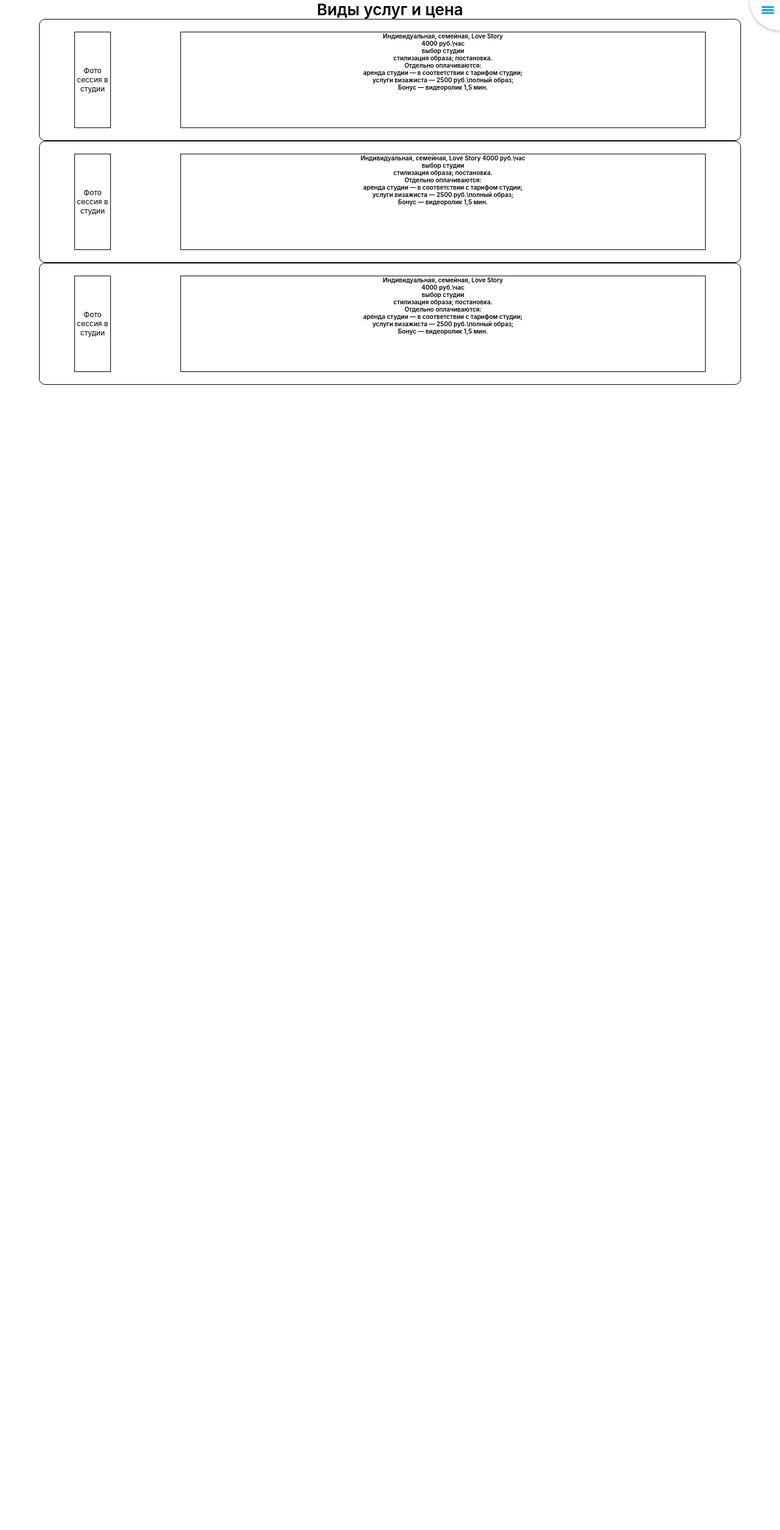
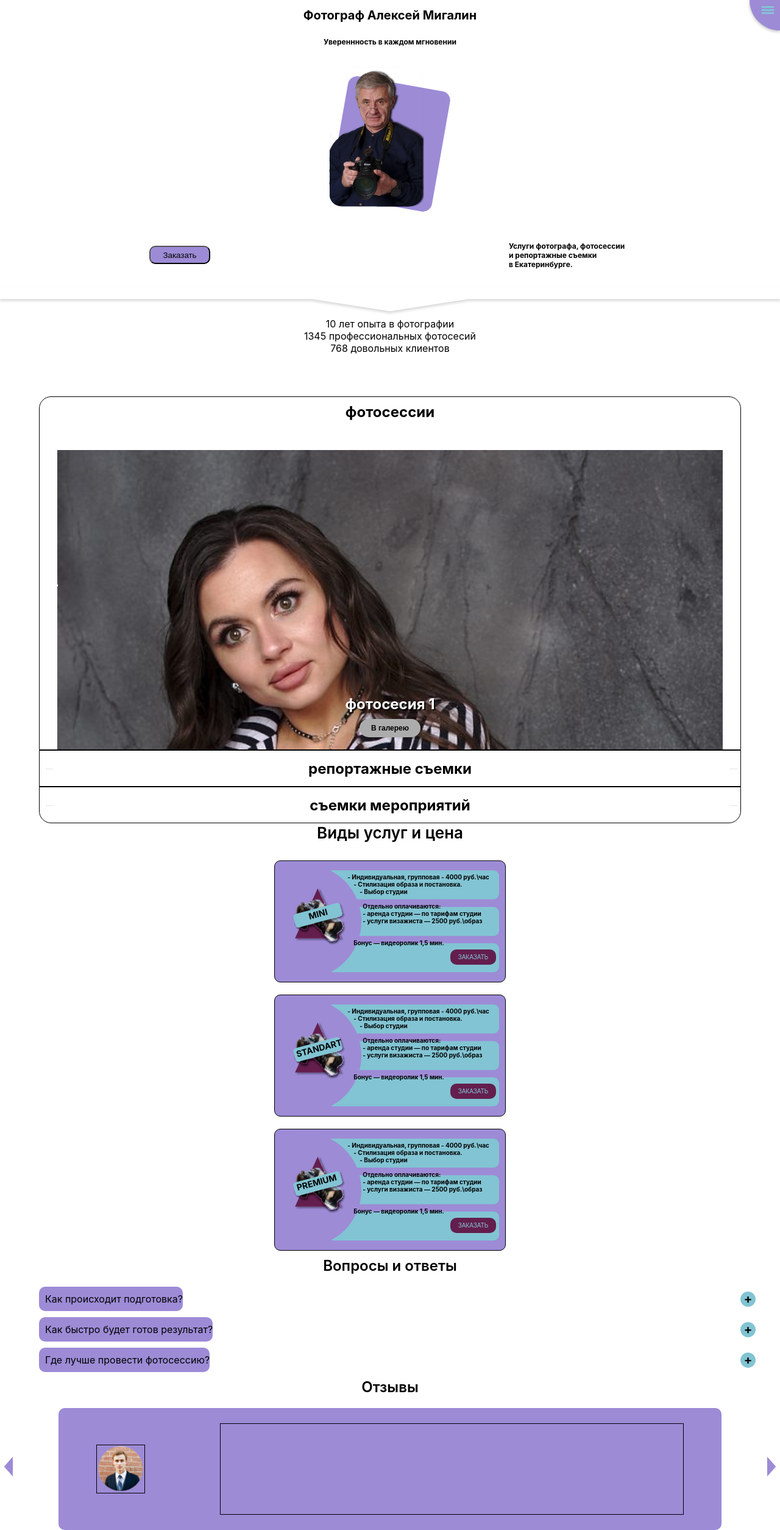
Before and after one commit to strnikolay/photographer-s-personal-website, a React (Create React App) app: page / in a window 1280 px wide. Shown: the whole page at 61% size. Before the commit the page ends 800 px from the top, so only its background shows below. Built offline with nearby package versions, Linux system fonts and the light colour scheme; a web font is replaced by a local one.

Commit message:
14_12_23

```diff
--- a/src/App.js
+++ b/src/App.js
@@ -1,16 +1,21 @@
 import './App.css';
-import Header from './components/header';
+import Header from './components/header/header';
 import Main from './components/main';
 import Gallery from './components/gallery/gallery';
-import Price from './components/price';
+import Services from './components/service/services';
+import Faq from './components/FAQ/faq';
+import Reviews from './components/reviews/reviews';
+
 
 function App() {
   return (
     <div className="App">
       <Header/>
-      {/*<Main/>
-      <Gallery/>*/}
-      <Price />
+      <Main/>
+      <Gallery/>
+      <Services />
+      <Faq/>
+      <Reviews/>
     </div>
   );
 }
--- /dev/null
+++ b/src/components/FAQ/faq.css
@@ -0,0 +1,72 @@
+.faq-wrapper{
+    display: flex;
+    flex-direction: column;
+    justify-content: center;
+    align-items: center;
+}
+.faq-wrapper .title {
+    font-size: 24px;
+    font-weight: 600;
+    margin-bottom: 20px;
+}
+
+details{
+    width: 90%;
+    /*height: 30px;*/
+    margin-bottom: 10px;
+    /*background-color: #9D8BD6;*/
+    border-radius: 10px;
+    display: flex;
+    align-items: center;
+
+}
+
+.rect {
+    width: 95%;
+    height: 2px;
+    border: 1px solid #000;
+    /*background-color: black;*/
+    z-index: 2;
+    margin-left: 10px;
+}
+
+details > summary {
+    height: 40px;
+    list-style: none;
+    display: flex;
+    justify-content: start;
+    background-color: #9D8BD6;
+    border-radius: 10px;
+    align-items: center;
+    padding-left: 10px;
+}
+
+summary:before {
+    content: "+";
+    width: 25px;
+    height: 25px;
+    background-color: #82C4D3;
+    border-radius: 50%;
+    font-size: 20px;
+    font-weight: bold;
+    position: absolute;
+    right: 40px;
+    display:flex;
+    flex-direction:row;
+    align-items: center;
+    justify-content: center;
+}
+
+details[open] > summary::before{
+    content: "-";
+}
+
+
+
+details > p {
+    margin: -10px 0;
+    background-color: #9D8BD6;
+    padding: 10px;
+    border-radius: 0 0 10px 10px;
+    margin-bottom: 5px;
+}
--- /dev/null
+++ b/src/components/FAQ/faq.jsx
@@ -0,0 +1,27 @@
+import React from 'react'
+import "./faq.css"
+
+function Faq() {
+  return (
+    <div className='faq-wrapper'>
+        <div className='title'>Вопросы и ответы</div>
+       <details>
+            <summary>Как происходит подготовка?</summary>
+            <div className='rect'></div>
+            <p>Обсуждаем стилистику съёмки, обсуждаем образы, готовим реквизит и аксессуары, подключаем маркетолога к подготовке</p>
+        </details>
+        <details>
+            <summary>Как быстро будет готов результат?</summary>
+            <div className='rect'></div>
+            <p>Исходники уже на следующий день после съёмки, фото в обработке уже через 7 дней</p>
+        </details>
+        <details>
+            <summary>Где  лучше провести фотосессию?</summary>
+            <div className='rect'></div>
+            <p>  Место для проведения фотосессии я всегда подбираю исходя из пожеланий клиента, выбора образа и времени года. В плохую погоду мы можем провести съёмку в студии или в кафе. Локации на улице подбираются индивидуально.</p>
+        </details>
+    </div>
+  )
+}
+
+export default Faq
--- a/src/components/gallery/gallery.css
+++ b/src/components/gallery/gallery.css
@@ -14,10 +14,14 @@
   justify-content: center;
   align-items: center;
 }*/
+.gallery{
+  display: flex;
+  justify-content: center;
+}
 
 .container {
-  width: 100%;
-  height: 100%;
+  width: 90%;
+  height: 700px;
   display: flex;
   flex-direction: column;
   padding: 0 0px;
--- a/src/components/gallery/gallery.jsx
+++ b/src/components/gallery/gallery.jsx
@@ -25,7 +25,7 @@ export default function Gallery() {
   }
 
   return (
-  <div className='main'>
+  <div className='gallery'>
     <div className="container">
       <div className="slide one active">
         <h3>фотосессии</h3>
--- a/src/components/header.jsx
+++ /dev/null
@@ -1,21 +0,0 @@
-import React from 'react'
-import "./header.css"
-
-function Header() {
-  return (
-  <header>
-    <input type="checkbox" id="menu-toggle"/>
-    <label id="trigger" htmlFor="menu-toggle"></label>
-    <label id="burger" htmlFor="menu-toggle"></label>
-    <ul id="menu">
-      <li><a href="#">Главная</a></li>
-      <li><a href="#">Портфолио</a></li>
-      <li><a href="#">Цены</a></li>
-      <li><a href="#">Контакты</a></li>
-    </ul>
-
-  </header>
-  )
-}
-
-export default Header
--- a/src/components/header.css
+++ b/src/components/header/header.css
@@ -17,14 +17,12 @@
         height: 3000px;
     }
 }
-header {
 
-}
 
 li, a {
     text-align: end;
     margin: 75px 0 -55px 0;
-    color: #03A9F4;
+    color: #fff;
     font: 14pt "Roboto", sans-serif;
     font-weight: 700;
     line-height: 1.8;
@@ -61,7 +59,7 @@ a:focus {
     right: 10px;
     position: absolute;
     top: 10px;
-    background: #03A9F4;
+    background: #82C4D3;
     width: 20px;
     height: 3px;
     transition: .2s ease;
@@ -114,7 +112,7 @@ a:focus {
     margin: 0; padding: 0;
     width: 50px;
     height: 50px;
-    background-color: #fff;
+    background-color: #9D8BD6;
     border-bottom-left-radius: 100%;
     box-shadow: 0 2px 5px rgba(0,0,0,0.26);
     animation: not-checked-anim .2s both;
--- a/src/components/main.css
+++ b/src/components/main.css
@@ -1,9 +1,9 @@
 .main {
-    height: 95vh;
+    height: 650px;
     display: flex;
     flex-direction: column;
     align-items: center;
-
+    position: relative;
 }
 
 h1 {
@@ -17,10 +17,11 @@ h2{
 
 
 .foto_wrapper {
-    margin-top: 40px;
-    width: 150px;
+    margin-top: 50px;
+    margin-bottom: 30px;
+    width: 170px;
     height: 200px;
-    background-color: rgb(154, 154, 154);
+    background-color: #9D8BD6;
     border-radius: 15px;
     transform: rotate(10deg);
 }
@@ -46,10 +47,11 @@ h2{
     width: 100px;
     height: 30px;
     border-radius: 10px;
+    background-color: #9D8BD6;
 }
 
 .lead h2 {
-    width: 180px;
+    width: 200px;
     font-size: 12px;
     text-align: start;
 }
--- a/src/components/price.css
+++ /dev/null
@@ -1,39 +0,0 @@
-
-.services .title{
-    font-size: 26px;
-    font-weight: 600;
-}
-
-.service-wrapper{
-    display: flex;
-    flex-direction: column;
-    align-items: center;
-}
-
-.service{
-    border-radius: 10px;
-    width: 90%;
-    height: 200px;
-    border: 1px solid #000;
-    display: flex;
-    align-items: center;
-    justify-content: space-around;
-    text-align: center;
-}
-
-.logo {
-    font-size: 12px;
-    height: 80%;
-    width: 60px;
-    border: 1px solid #000;
-    display: flex;
-    align-items: center;
-}
-
-.desc{
-    font-weight: 600;
-    font-size: 10px;
-    width: 75%;
-    height: 80%;
-    border: 1px solid #000;
-}
--- a/src/components/price.jsx
+++ /dev/null
@@ -1,37 +0,0 @@
-import React from 'react'
-import "./price.css"
-
-function Price() {
-  return (
-    <div className='services'>
-    <div className='title'>Виды услуг и цена</div>
-    <div className='service-wrapper'>
-        <div className='service s-one'>
-            <div className='logo'>Фото сессия в студии</div>
-            <div className='desc'>
-            Индивидуальная, семейная, Love Story <br/>
-            4000 руб.\час <br/>
-            выбор студии <br/>стилизация образа; постановка.<br/> Отдельно оплачиваются:  <br/> аренда студии — в соответствии с тарифом студии;  <br/>услуги визажиста — 2500 руб.\полный образ;  <br/>Бонус — видеоролик 1,5 мин.
-            </div>
-        </div>
-        <div className='service s-two'>
-        <div className='logo'>Фото сессия в студии</div>
-            <div className='desc'>
-            Индивидуальная, семейная, Love Story 4000 руб.\час <br/>
-            выбор студии <br/>стилизация образа; постановка.<br/> Отдельно оплачиваются:  <br/> аренда студии — в соответствии с тарифом студии;  <br/>услуги визажиста — 2500 руб.\полный образ;  <br/>Бонус — видеоролик 1,5 мин.
-            </div>
-        </div>
-        <div className='service s-three'>
-        <div className='logo'>Фото сессия в студии</div>
-            <div className='desc'>
-            Индивидуальная, семейная, Love Story <br/>
-            4000 руб.\час <br/>
-            выбор студии <br/>стилизация образа; постановка.<br/> Отдельно оплачиваются:  <br/> аренда студии — в соответствии с тарифом студии;  <br/>услуги визажиста — 2500 руб.\полный образ;  <br/>Бонус — видеоролик 1,5 мин.
-            </div>
-        </div>
-    </div>
-    </div>
-  )
-}
-
-export default Price
```
